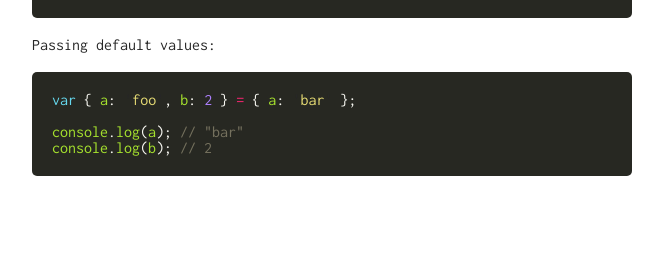
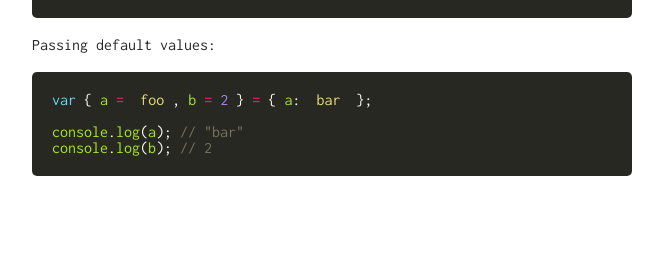
Before and after one commit to iamandyjones/js-notes, a Jekyll site: the page built from _posts/2018-08-01-es6-destructuring-syntax.md, in a window 1280 px wide. Shown: the part 1786-2064 px from the top of the page, without its empty margins (308-971 px from the left). Built offline with Jekyll 4.4.1, drawn with Linux system fonts in a browser that asks for light colours.

Commit message:
Update 2018-08-01-es6-destructuring-syntax.md

```diff
--- a/_posts/2018-08-01-es6-destructuring-syntax.md
+++ b/_posts/2018-08-01-es6-destructuring-syntax.md
@@ -102,7 +102,7 @@ Passing default values:
 
 {% highlight javascript %}
 
-var { a: 'foo', b: 2 } = { a: 'bar' };
+var { a = 'foo', b = 2 } = { a: 'bar' };
 
 console.log(a); // "bar"
 console.log(b); // 2
```
